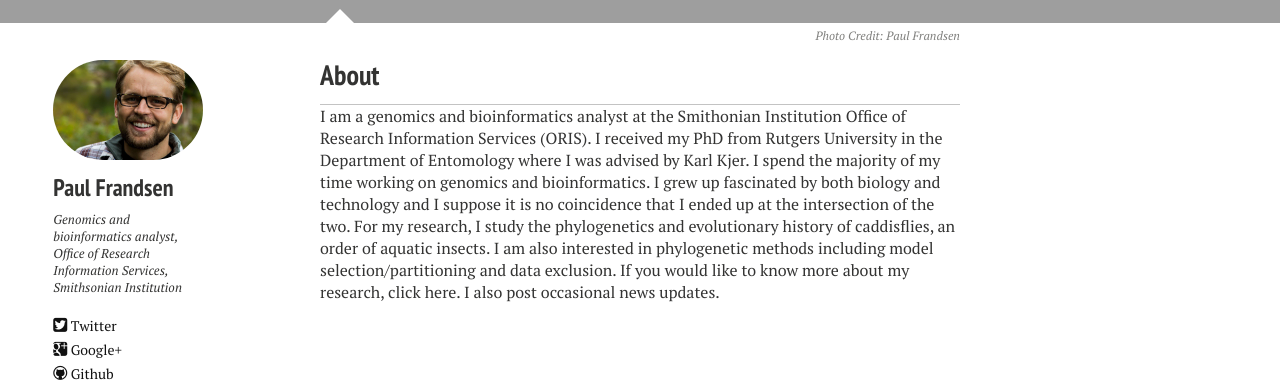
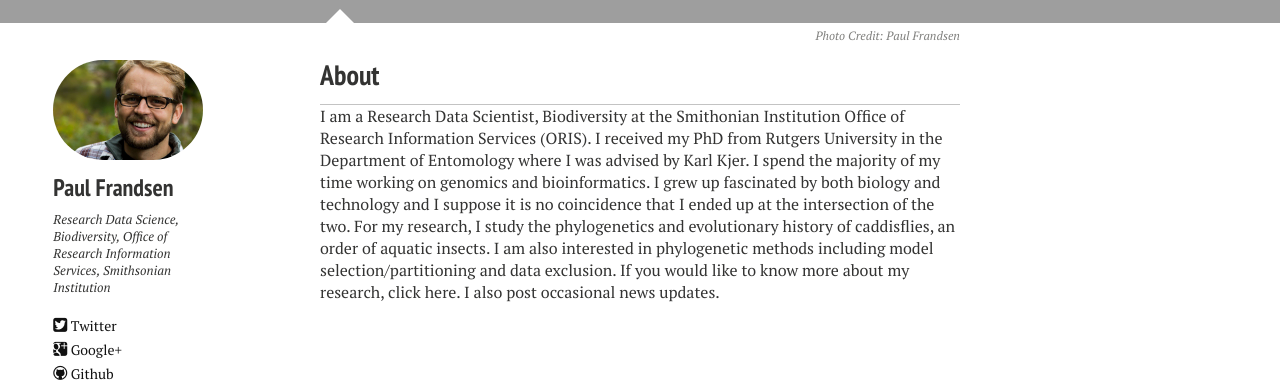
Before and after one commit to pbfrandsen/pbfrandsen.github.io, a Jekyll site: the page built from index.md, in a window 1280 px wide. Shown: the part 1005-1387 px from the top of the page. Built offline with Jekyll 4.4.1, drawn with Linux system fonts in a browser that asks for light colours; nearby versions of some CDN libraries.

Commit message:
updated job title

```diff
--- a/_config.yml
+++ b/_config.yml
@@ -9,7 +9,7 @@
 owner:
   name:           Paul Frandsen
   avatar:         pbf.jpg
-  bio:            "Genomics and bioinformatics analyst, Office of Research Information Services, Smithsonian Institution"
+  bio:            "Research Data Science, Biodiversity, Office of Research Information Services, Smithsonian Institution"
   email:          paulbfrandsen@gmail.com
   # Social networking links are used in author-bio sidebar. Update and remove as you like.
   twitter: "@paulbfrandsen"
--- a/_layouts/home.html
+++ b/_layouts/home.html
@@ -51,7 +51,7 @@
  -->
 <div id="index">
   <h3>About</h3>
-  <p>I am a genomics and bioinformatics analyst at the <a href="http://oris.si.edu/">Smithonian Institution Office of Research Information Services (ORIS)</a>. I received my PhD from Rutgers University in the <a href="http://www-rci.rutgers.edu/~insects/">Department of Entomology</a> where I was advised by <a href="http://www-rci.rutgers.edu/~insects/kjer.htm">Karl Kjer</a>. I spend the majority of my time working on genomics and bioinformatics. I grew up fascinated by both biology and technology and I suppose it is no coincidence that I ended up at the intersection of the two. For my research, I study the phylogenetics and evolutionary history of caddisflies, an order of aquatic insects. I am also interested in phylogenetic methods including model selection/partitioning and data exclusion. If you would like to know more about my research, click <a href="{{ site.url}}/research/">here</a>. I also post occasional <a href="{{ site.url}}/news/">news updates</a>.</p>
+  <p>I am a Research Data Scientist, Biodiversity at the <a href="http://oris.si.edu/">Smithonian Institution Office of Research Information Services (ORIS)</a>. I received my PhD from Rutgers University in the <a href="http://www-rci.rutgers.edu/~insects/">Department of Entomology</a> where I was advised by <a href="http://www-rci.rutgers.edu/~insects/kjer.htm">Karl Kjer</a>. I spend the majority of my time working on genomics and bioinformatics. I grew up fascinated by both biology and technology and I suppose it is no coincidence that I ended up at the intersection of the two. For my research, I study the phylogenetics and evolutionary history of caddisflies, an order of aquatic insects. I am also interested in phylogenetic methods including model selection/partitioning and data exclusion. If you would like to know more about my research, click <a href="{{ site.url}}/research/">here</a>. I also post occasional <a href="{{ site.url}}/news/">news updates</a>.</p>
 </div>
 
 <div class="footer-wrap">
```
